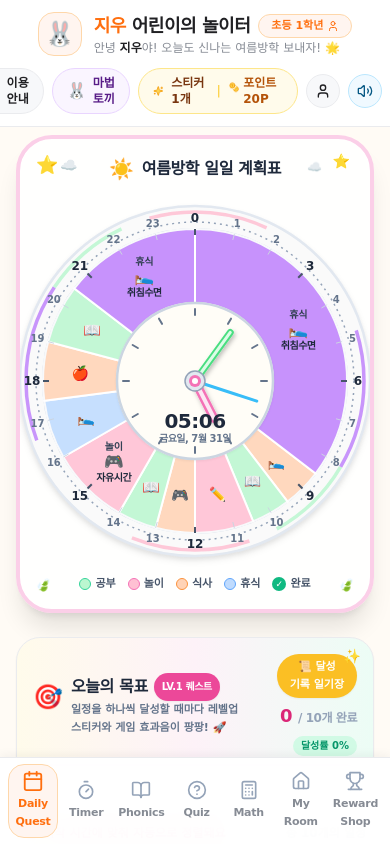
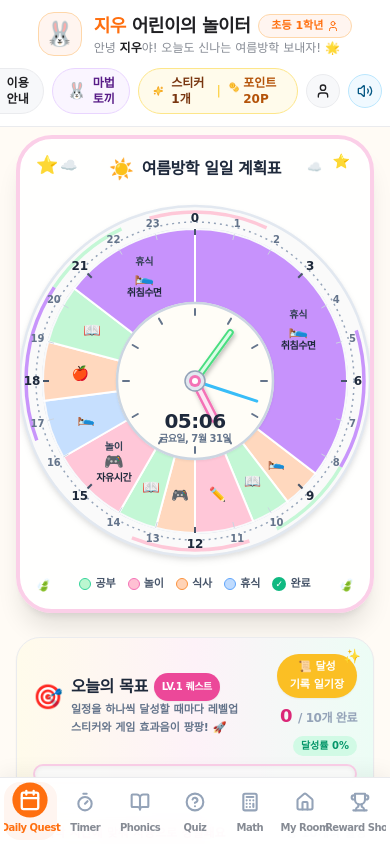
Before and after one commit to MrHan897/kids-vacation-english, a React (Vite) app: page / in a window 390 px wide. Shown: the top 844 px of the page. Built offline with nearby package versions, Linux system fonts and the light colour scheme; a web font is replaced by a local one.

Commit message:
feat: upgrade mobile bottom navigation to icon-centric native app design

```diff
--- a/src/components/common/Navbar.tsx
+++ b/src/components/common/Navbar.tsx
@@ -64,9 +64,9 @@ export const Navbar: React.FC<NavbarProps> = ({ activeTab, onTabChange }) => {
         </div>
       </nav>
 
-      {/* Mobile Sticky Bottom Navigation Bar (Thumb-Friendly 64px Touch Target) */}
-      <nav className="md:hidden fixed bottom-0 left-0 right-0 z-50 bg-white/95 backdrop-blur-lg border-t border-seed-hairline shadow-[0_-2px_10px_rgba(0,0,0,0.05)] px-2 py-1.5 pb-safe">
-        <div className="flex items-center justify-around gap-1">
+      {/* Mobile Sticky Bottom Navigation Bar (Icon-Centric Mobile Native App Style) */}
+      <nav className="md:hidden fixed bottom-0 left-0 right-0 z-50 bg-white/95 backdrop-blur-xl border-t border-seed-hairline shadow-[0_-4px_20px_rgba(0,0,0,0.06)] px-1 py-1 pb-safe">
+        <div className="flex items-center justify-between gap-0.5 overflow-x-auto scrollbar-none">
           {tabs
             .filter((tab) => tab.id !== 'outdoor')
             .map((tab) => {
@@ -89,14 +89,29 @@ export const Navbar: React.FC<NavbarProps> = ({ activeTab, onTabChange }) => {
                   key={tab.id}
                   data-testid={testIdMap[tab.id]}
                   onClick={() => handleSelect(tab.id)}
-                  className={`flex-1 min-h-[58px] flex flex-col items-center justify-center gap-1 py-1.5 px-1 rounded-2xl transition-all duration-150 active:scale-95 select-none ${
+                  className={`flex-1 min-w-[50px] min-h-[58px] flex flex-col items-center justify-center py-1 px-0.5 rounded-2xl transition-all duration-200 active:scale-90 select-none ${
                     isActive
-                      ? 'bg-seed-brand-tint text-seed-primary font-black border border-orange-200'
-                      : 'text-seed-muted font-bold hover:text-seed-foreground'
+                      ? 'bg-[#fff5f0] text-[#ff6f0f] font-black'
+                      : 'text-[#868b94] hover:text-[#212124]'
                   }`}
                 >
-                  <Icon className={`w-5 h-5 ${isActive ? 'text-seed-primary scale-110' : 'text-slate-400'}`} />
-                  <span className="text-[11px] font-extrabold tracking-tight">{tab.shortLabel}</span>
+                  {/* Icon Container with Active Scale & Glow */}
+                  <div
+                    className={`p-1.5 rounded-full transition-all duration-200 flex items-center justify-center ${
+                      isActive ? 'bg-[#ff6f0f] text-white shadow-xs scale-110 -translate-y-0.5' : 'text-slate-400'
+                    }`}
+                  >
+                    <Icon className="w-5 h-5 stroke-[2.5]" />
+                  </div>
+
+                  {/* Microcopy Subtitle */}
+                  <span
+                    className={`text-[10px] tracking-tighter mt-0.5 whitespace-nowrap transition-all duration-200 ${
+                      isActive ? 'font-black text-[#ff6f0f]' : 'font-semibold text-[#868b94]'
+                    }`}
+                  >
+                    {tab.shortLabel}
+                  </span>
                 </button>
               );
             })}
```
